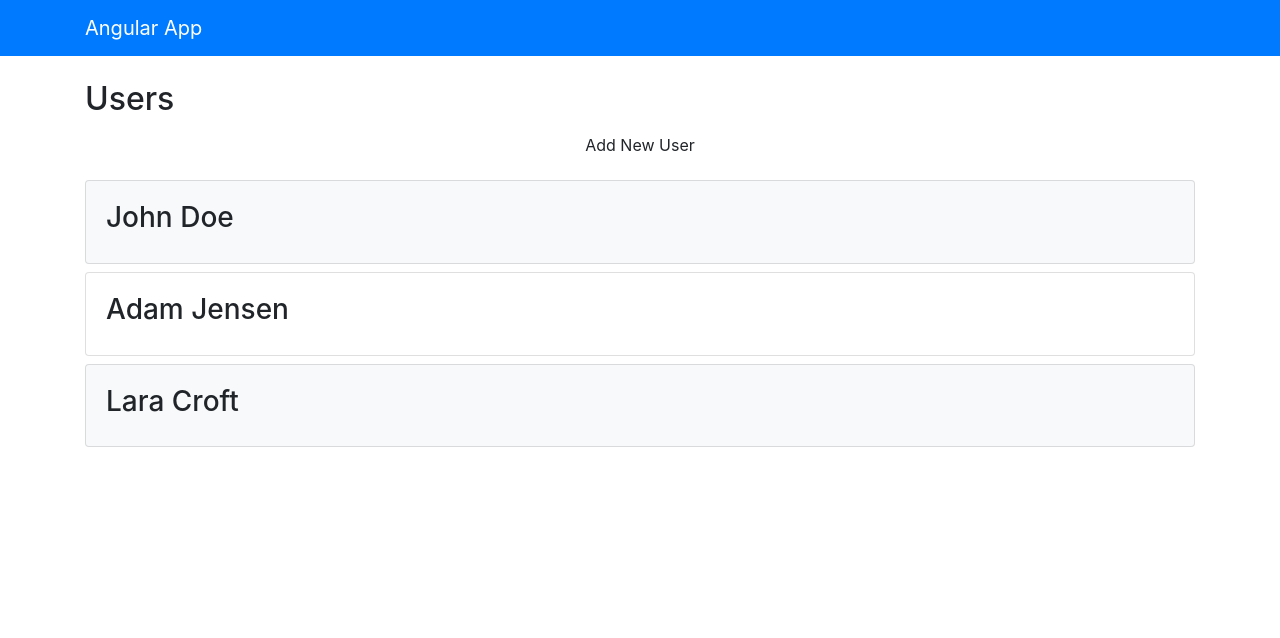
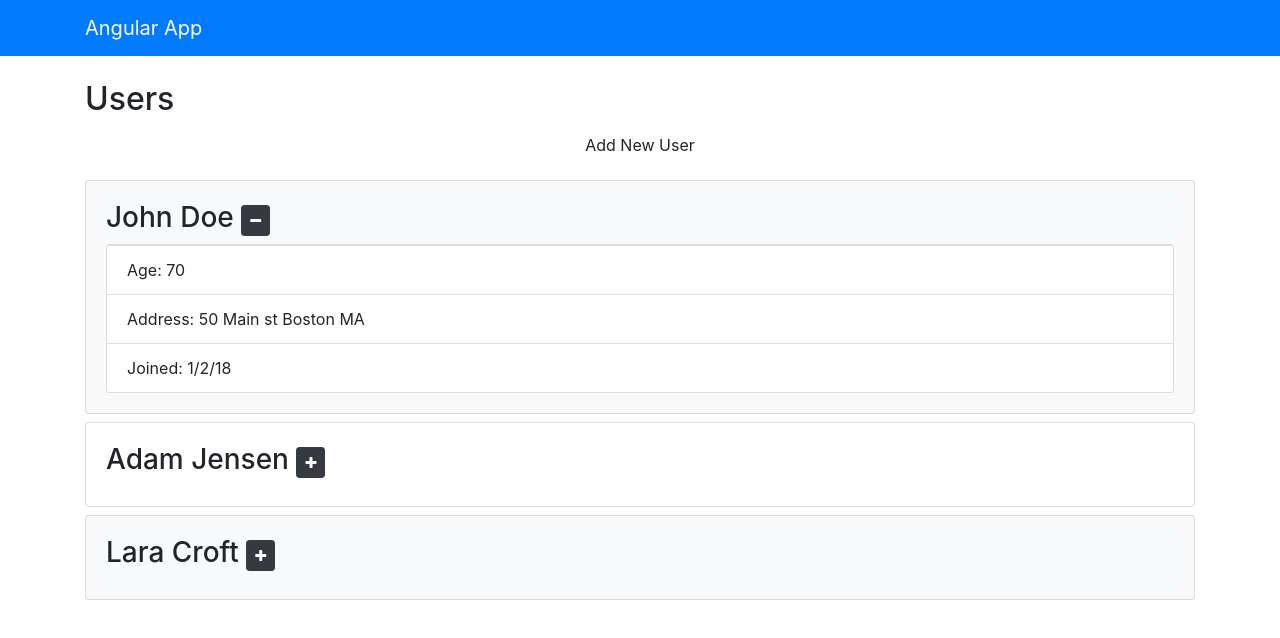
Before and after one commit to pjblitz86/AngularSandboxSimpleApp, an Angular app: page / in a window 1280 px wide. Shown: the top 638 px of the page. Built offline with nearby package versions, Linux system fonts and the light colour scheme.

Commit message:
toggling values with an event

```diff
--- a/angular.json
+++ b/angular.json
@@ -24,6 +24,7 @@
             ],
             "styles": [
               "src/styles.css",
+              "node_modules/font-awesome/css/font-awesome.css",
               "node_modules/bootstrap/dist/css/bootstrap.css"
             ],
             "scripts": [
--- a/package.json
+++ b/package.json
@@ -22,6 +22,7 @@
     "@angular/router": "^6.0.3",
     "bootstrap": "4.0.0-beta.2",
     "core-js": "^2.5.4",
+    "font-awesome": "^4.7.0",
     "jquery": "^3.3.1",
     "popper.js": "^1.14.3",
     "rxjs": "^6.0.0",
--- a/src/app/components/users/users.component.html
+++ b/src/app/components/users/users.component.html
@@ -2,8 +2,15 @@
 <button (click)="addUser({firstName: 'Mary', lastName: 'Williams', isActive: true})" [disabled]="!enableAdd" class="btn btn-block mb-3">Add New User</button>
 <ul class="list-unstyled" *ngIf="loaded && users.length > 0">
   <li class="card card-body mb-2" *ngFor="let user of users" [class.bg-light]="user.isActive">
-    <h3>{{user.firstName }} {{user.lastName}}</h3>
-    <ul class="list-group" *ngIf="showExtended">
+    <h3>{{user.firstName }} {{user.lastName}}
+      <small *ngIf="user.age && user.address">
+        <button (click)="user.hide = !user.hide"
+        class="btn btn-dark btn-sm"
+        ><i [ngClass]="user.hide ? 'fa fa-plus' : 'fa fa-minus'"></i>
+        </button>
+      </small>
+    </h3>
+    <ul class="list-group" *ngIf="!user.hide && user.age && user.address">
       <li class="list-group-item">Age: {{user.age}}</li>
       <li class="list-group-item">Address: {{user.address.street}} {{user.address.city}} {{user.address.state}}
       </li>
--- a/src/app/components/users/users.component.ts
+++ b/src/app/components/users/users.component.ts
@@ -28,7 +28,8 @@
         state: 'MA'
       },
       isActive: true,
-      registered: new Date('01/02/2018 08:30:00')
+      registered: new Date('01/02/2018 08:30:00'),
+      hide: false
      },
      {
       firstName: 'Adam',
@@ -40,7 +41,8 @@
         state: 'Czech Republic'
       },
       isActive: false,
-      registered: new Date('03/11/2018 06:20:00')
+      registered: new Date('03/11/2018 06:20:00'),
+      hide: true
     },
     {
         firstName: 'Lara',
@@ -52,7 +54,8 @@
           state: 'UK'
         },
         isActive: true,
-        registered: new Date('11/02/2016 10:34:00')
+        registered: new Date('11/02/2016 10:34:00'),
+        hide: true
     }
     ];
 
@@ -60,14 +63,12 @@
       this.enableAdd = true;
     }, 2000);
 
-    this.showExtended = false;
+    this.showExtended = true;
 
   }
 
   addUser(user: User) {
     this.users.push(user);
   }
-  fireEvent(e) {
-    console.log(e.type);
-  }
+
 }
--- a/src/app/models/User.ts
+++ b/src/app/models/User.ts
@@ -9,4 +9,5 @@
   };
   isActive?: boolean;
   registered?: any;
+  hide?: boolean;
 }
```
Also changed, not shown: 1 other file (tests, documents, lock files or other folders).
